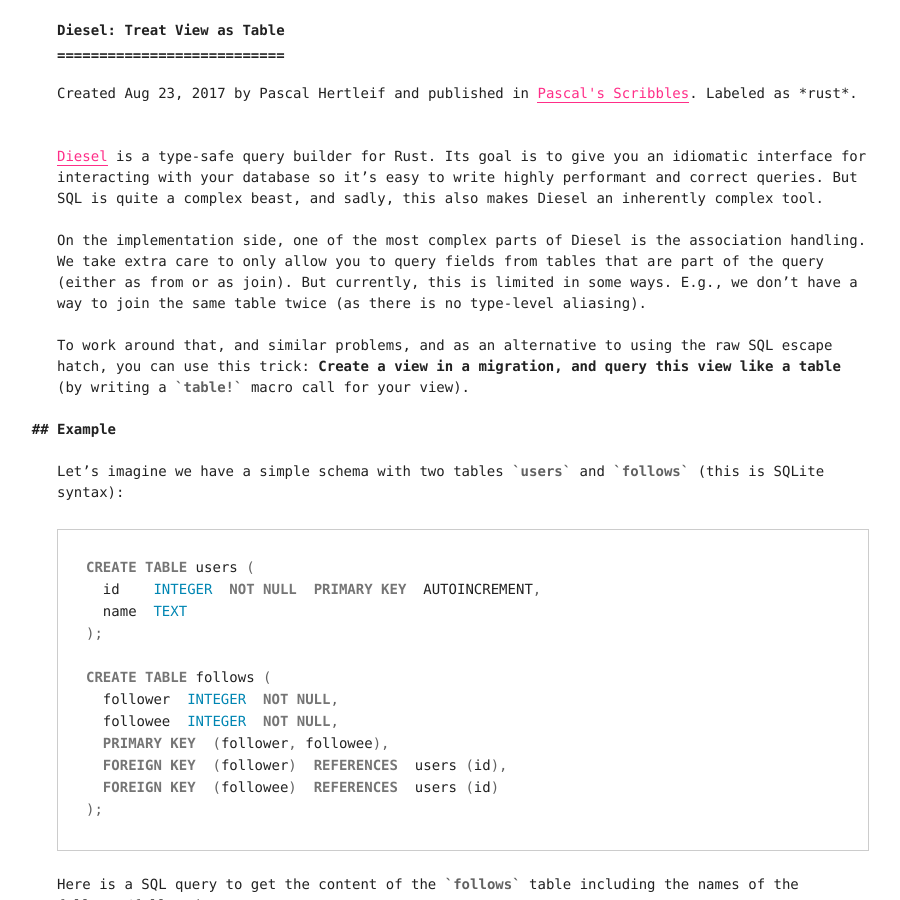
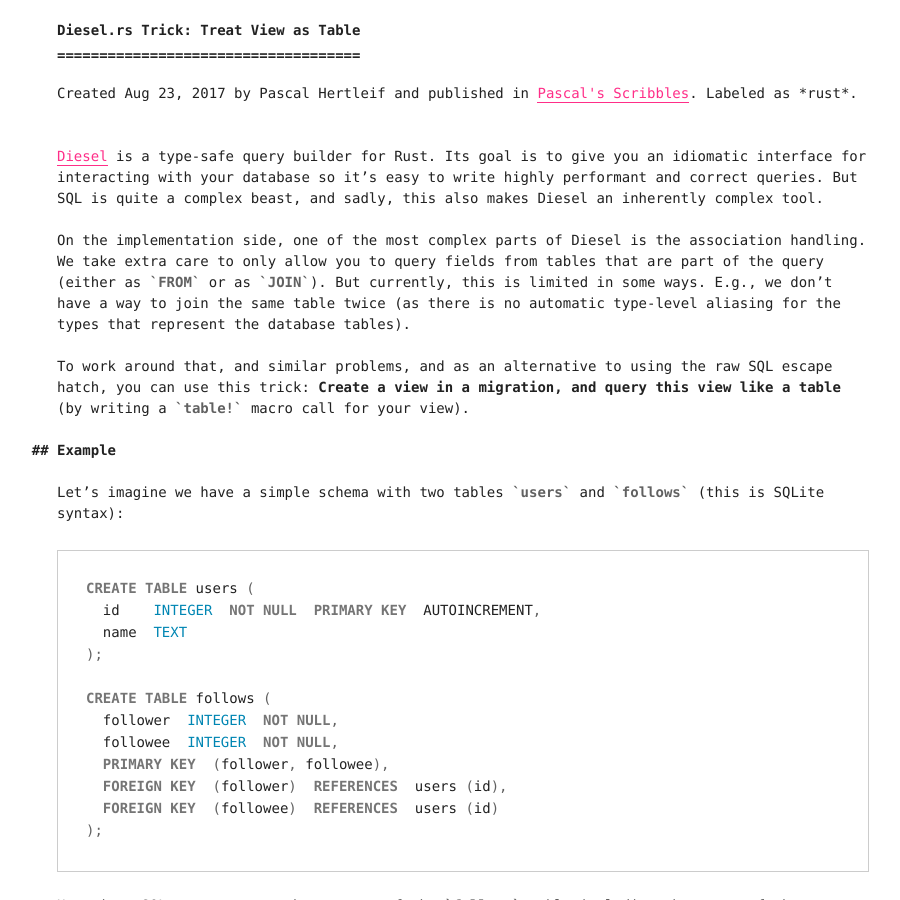
Before and after one commit to killercup/scribbles, a Jekyll site: the page built from _posts/2017-08-23-diesel-view-table-trick.md, in a window 1280 px wide and 900 px high. Shown: the whole window, without its empty margins (177-1077 px from the left). Built offline with Jekyll 4.4.1, drawn with Linux system fonts in a browser that asks for light colours; some of the changed text lies outside the part shown.

Commit message:
Update Diesel View Trick post

```diff
--- a/_posts/2017-08-23-diesel-view-table-trick.md
+++ b/_posts/2017-08-23-diesel-view-table-trick.md
@@ -1,5 +1,5 @@
 ---
-title: "Diesel: Treat View as Table"
+title: "Diesel.rs Trick: Treat View as Table"
 categories:
 - rust
 ---
@@ -20,11 +20,12 @@
 to only allow you
 to query fields from tables
 that are part of the query
-(either as from or as join).
+(either as `FROM` or as `JOIN`).
 But currently, this is limited in some ways.
 E.g., we don't have a way
 to join the same table twice
-(as there is no type-level aliasing).
+(as there is no automatic type-level aliasing
+for the types that represent the database tables).
 
 To work around that,
 and similar problems,
```
Also changed, not shown: other parts of _posts/2017-08-23-diesel-view-table-trick.md (+5 -1 lines).
